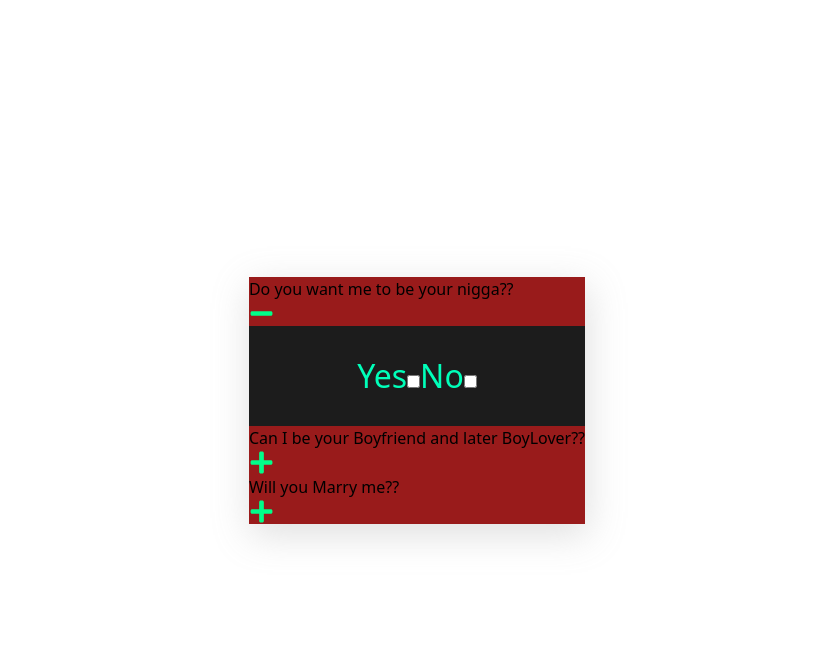
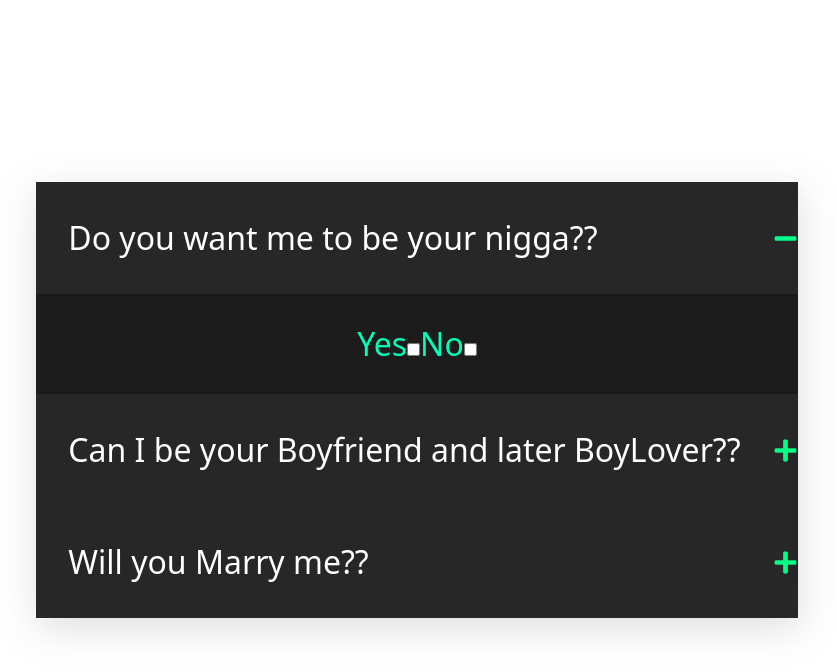
Before and after one commit to kolamat/accordion2, a React (Vite) app: page / in a window 1280 px wide. Both pictures are taken after a click on the element "Do you want me to be your nigga??". Shown: the top 672 px of the page, without its empty margins (223-1060 px from the left). Built offline with nearby package versions, Linux system fonts and the light colour scheme.

Commit message:
On branch main Your branch is ahead of 'origin/main' by 3 commits.   (use "git push" to publish your local commits)
Changes to be committed:
	modified:   src/App.jsx
	renamed:    src/Accordion.jsx -> src/components/Accordion.jsx
	renamed:    src/Data.jsx -> src/components/Data.jsx

```diff
--- a/src/App.jsx
+++ b/src/App.jsx
@@ -1,6 +1,6 @@
 // import { useState } from "react";
 import "./App.css";
-import Accordion from "../src/Accordion";
+import Accordion from "./components/Accordion";
 
 function App() {
   //   const [count, setCount] = useState(0);
--- a/src/Accordion.jsx
+++ b/src/components/Accordion.jsx
@@ -82,22 +82,12 @@ const Accordion = () => {
           {Data.map((item, index) => {
             return (
               <>
-                <div
-                  className={`bg-red-800`}
-                  onClick={() => toggle(index)}
-                  key={index}
-                >
+                <Wrap onClick={() => toggle(index)} key={index}>
                   <h1>{item.title}</h1>
-                  <span>
-                    {clicked === index ? (
-                      <FaMinus className={`hover:rotate-180`} />
-                    ) : (
-                      <FaPlus className={`hover:rotate-180`} />
-                    )}
-                  </span>
-                </div>
+                  <span>{clicked === index ? <FaMinus /> : <FaPlus />}</span>
+                </Wrap>
                 {clicked === index ? (
-                  <Dropdown className={`transition-all duration-300`}>
+                  <Dropdown>
                     <p>
                       {item.answer1}
                       <input type="checkbox" />
```
Also changed, not shown: src/components/Data.jsx (renamed from src/Data.jsx).
